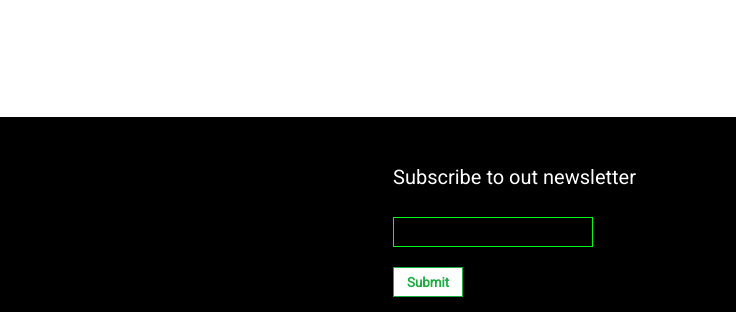
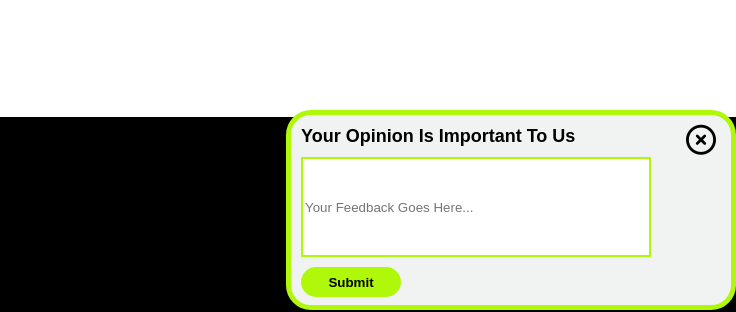
Before and after one commit to marichemia/women-final, a plain HTML site: page index.html in a window 1280 px wide. Both pictures are taken after a click on the button "LEAVE FEEDBACK". Shown: the part 4647-4959 px from the top of the page, 544-1280 px from the left. Drawn offline with nearby package versions, Linux system fonts and the light colour scheme; no server answers.

Commit message:
implemented modal vindow for feedback

```diff
--- a/css/style.css
+++ b/css/style.css
@@ -832,6 +832,65 @@ footer {
     color: #000000;
 }
 
+/* feedback modal window */
+
+#close-feedback {
+    color: #000000;
+    position: absolute;
+    right: 15px;
+    font-size: 30px;
+    cursor: pointer;
+}
+
+.modal-feedback {
+    position: fixed;
+    bottom: 2px;
+    right: 0;
+    width: 450px;
+    height: 200px;
+
+    background-color: #F1F3F2;
+    border-radius: 25px;
+    border: solid 5px #b0f809;
+    padding: 10px;
+
+
+    z-index: 10;
+}
+
+.modal-feedback p {
+    font-family: 'Roboto Regular', sans-serif;
+    font-size: 18px;
+    font-weight: 600;
+    line-height: 22px;
+    color: #000000;
+}
+
+.modal-feedback input {
+    width: 350px;
+    height: 100px;
+    margin-top: 10px;
+    border: solid 2px #b0f809;
+}
+
+.submit-btn {
+    border: none;
+    border-radius: 25px;
+    margin-top: 10px;
+    background-color: #b0f809;
+    color: #000000;
+    width: 100px;
+    height: 30px;
+    font-family: 'Roboto Regular', sans-serif;
+    font-weight: 600;
+}
+
+.thank-u-txt {
+    text-align: center;
+    position: relative;
+    top: 30%;
+}
+
 .none {
     display: none;
 }
--- a/index.html
+++ b/index.html
@@ -276,8 +276,14 @@
                 </div>
             </div>
         </div>
-        <button>Leave Feedback</button>
+        <button id="feedback-btn">Leave Feedback</button>
     </section>
+    <div class="none modal-feedback" id="modal-feedback">
+        <div><i class="fa-regular fa-circle-xmark" id="close-feedback"></i></div>
+        <p>Your Opinion Is Important To Us</p>
+        <input type="text" placeholder="Your Feedback Goes Here..." class="feedback">
+        <div><button type="submit" class="submit-btn" id="submit">Submit</button></div>
+    </div>
     <footer id="contact">
         <div class="footer-content-one footer-content">
             <div class="logo">
--- a/main.js
+++ b/main.js
@@ -117,3 +117,28 @@ buttons.forEach(function (btn) {
 document.getElementsByClassName('modal-close-btn')[0].addEventListener('click', function () {
     document.getElementById('modal').classList.add('none');
 })
+
+
+//modal window for feedback
+const modal = document.getElementById('modal-feedback');
+const close = document.getElementById('close-feedback');
+const feedbackBtn = document.getElementById('feedback-btn');
+const submit = document.getElementById('submit');
+const feedback = document.getElementsByClassName('feedback')[0];
+
+feedbackBtn.addEventListener('click', function () {
+    modal.classList.remove('none');
+})
+
+close.addEventListener('click', function () {
+    modal.classList.add('none');
+})
+
+submit.addEventListener('click', function () {
+    feedback.classList.add('none');
+    submit.classList.add('none');
+    modal.innerHTML = '<p class="thank-u-txt">Your Feedback Has Been Submitted!<br>Thank You</p>'
+    setTimeout(function () {
+        modal.classList.add('none');
+    }, 1500)
+})
```
